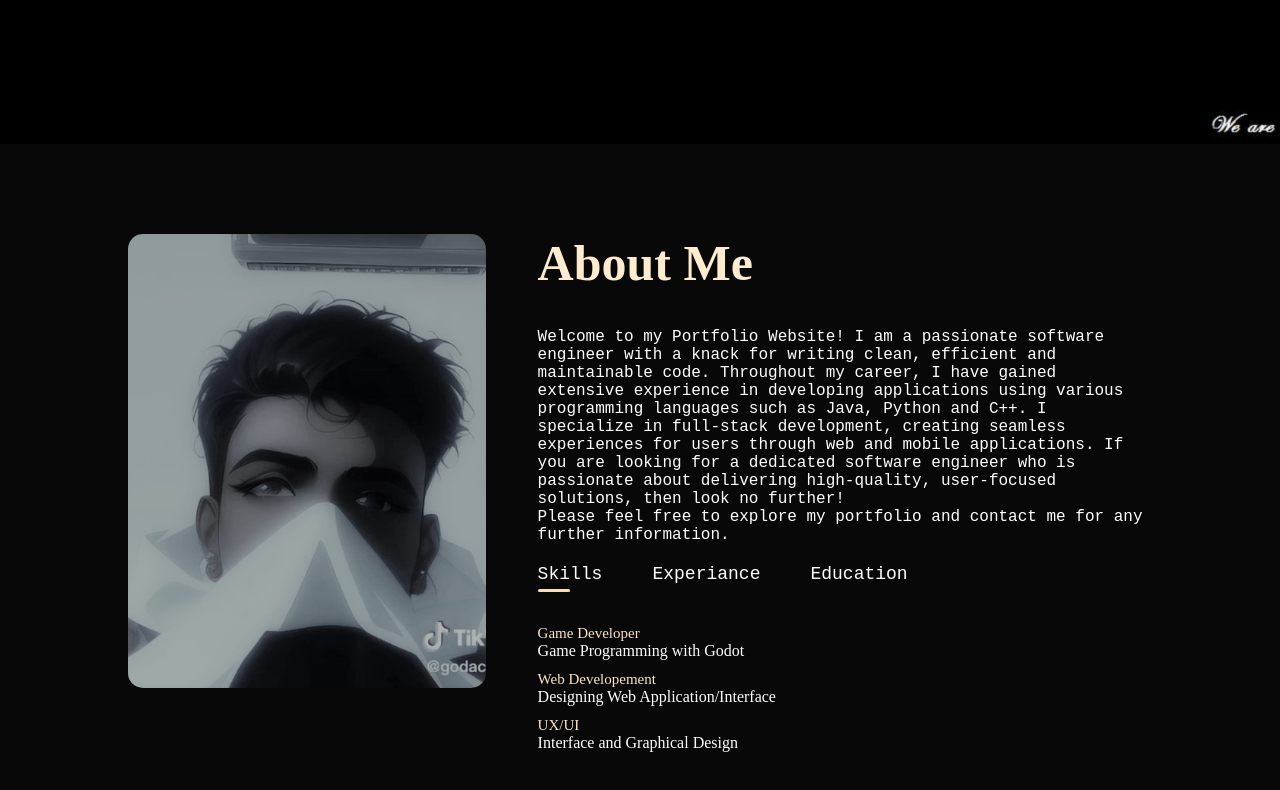
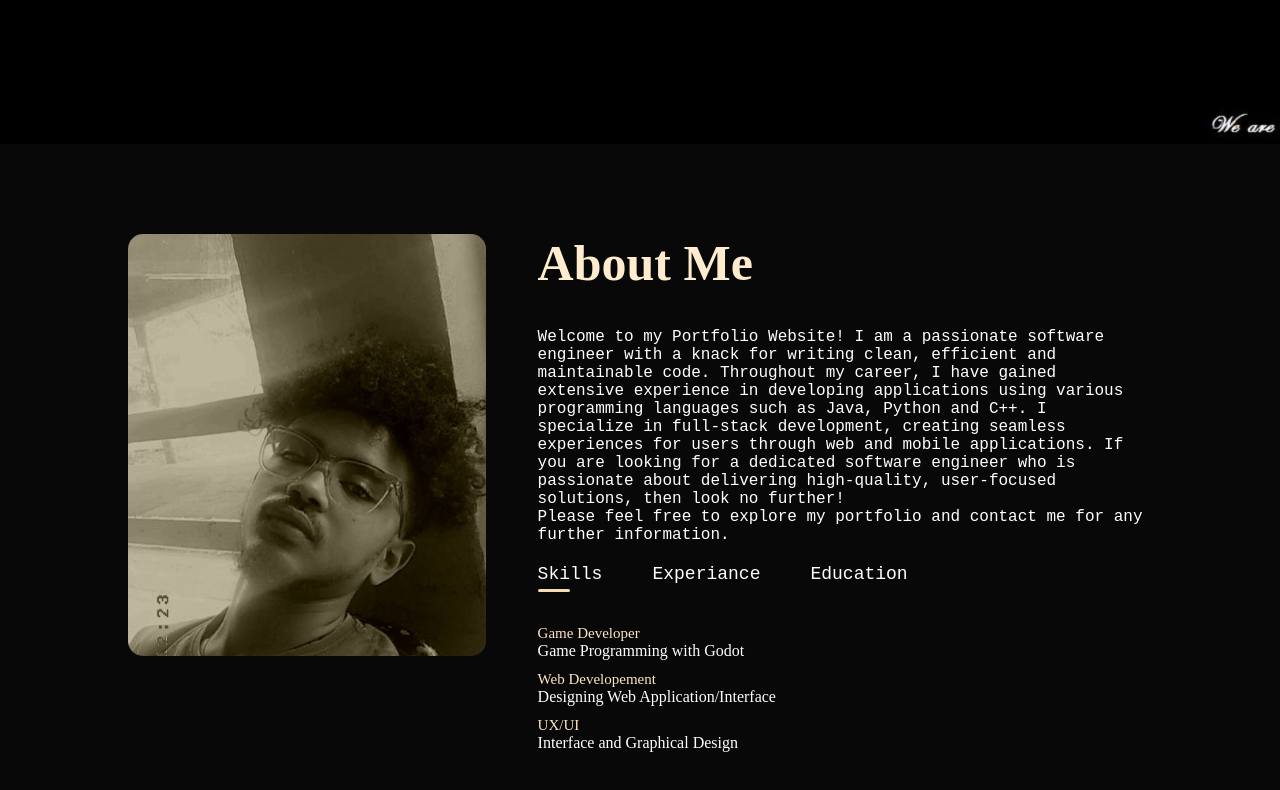
Before and after one commit to ameha1/self-persona, a plain HTML site: page MyPortfolioMainPage.html in a window 1280 px wide. Shown: the part 656-1446 px from the top of the page. Drawn offline with Linux system fonts and the light colour scheme.

Commit message:
update
profile updated

```diff
--- a/MyPortfolioMainPage.html
+++ b/MyPortfolioMainPage.html
@@ -44,7 +44,7 @@
         <div class="row">
 
             <div class="about_col_1">
-                <img src="Images/persona.jpg" class="about">
+                <img src="Images/profile.jpg" class="about">
             </div>
 
             <div class="about_col_2">
```
Also changed, not shown: Images/profile.jpg (added).
